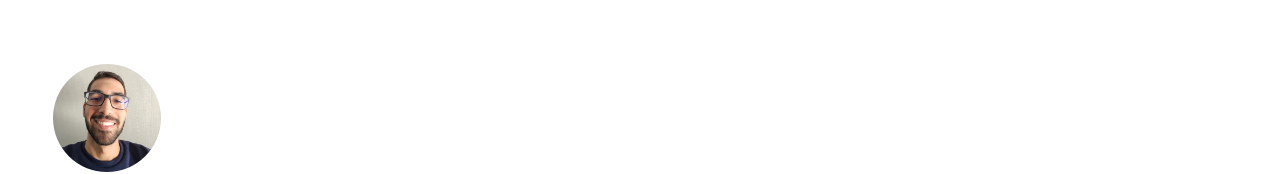
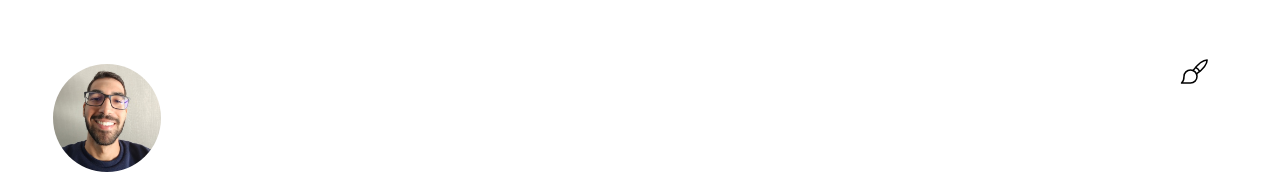
Before and after one commit to acamposlucas/nextjs-blog, a Next.js app: page / in a window 1280 px wide. Shown: the top 174 px of the page. Built offline with nearby package versions, Linux system fonts and the light colour scheme; what tailwindcss-fluid-type would draw is missing.

Commit message:
feat: create theme toggle button

```diff
--- a/package.json
+++ b/package.json
@@ -9,6 +9,7 @@
     "date-fns": "^2.29.3",
     "gray-matter": "^4.0.3",
     "next": "latest",
+    "phosphor-react": "^1.4.1",
     "react": "17.0.2",
     "react-dom": "17.0.2",
     "remark": "^14.0.2",
--- a/src/components/layout.tsx
+++ b/src/components/layout.tsx
@@ -1,6 +1,7 @@
 import Head from "next/head";
 import Image from "next/image";
 import Link from "next/link";
+import { PaintBrush } from "phosphor-react";
 
 const name = "Lucas";
 export const siteTitle = "leifoleifo.dev";
@@ -12,7 +13,7 @@ interface ILayout {
 
 export default function Layout({ children, home }: ILayout) {
 	return (
-		<div className="w-11/12 max-w-7xl py-4 mx-auto mt-12 mb-24">
+		<div className="w-11/12 max-w-7xl py-4 mx-auto mt-12 mb-24 relative">
 			<Head>
 				<link rel="icon" href="/favicon.ico" />
 				<meta
@@ -28,6 +29,13 @@ export default function Layout({ children, home }: ILayout) {
 				<meta name="og:title" content={siteTitle} />
 				<meta name="twitter:card" content="summary_large_image" />
 			</Head>
+			<button type="button" className="absolute right-4 top-2">
+				<PaintBrush
+					size={32}
+					weight={"light"}
+					className="hover:text-red-500 hover:transition-colors"
+				/>
+			</button>
 			<header className="text-center">
 				{home ? (
 					<>
--- a/tailwind.config.js
+++ b/tailwind.config.js
@@ -4,8 +4,14 @@ module.exports = {
 		"./src/pages/**/*.{js,ts,jsx,tsx}",
 		"./src/components/**/*.{js,ts,jsx,tsx}",
 	],
+	darkMode: "class",
 	theme: {
-		extend: {},
+		extend: {
+			colors: {
+				beige: "#bf8178",
+				black: "#051005",
+			},
+		},
 	},
 	corePlugins: {
 		fontSize: false,
```
Also changed, not shown: 1 other file (tests, documents, lock files or other folders).
